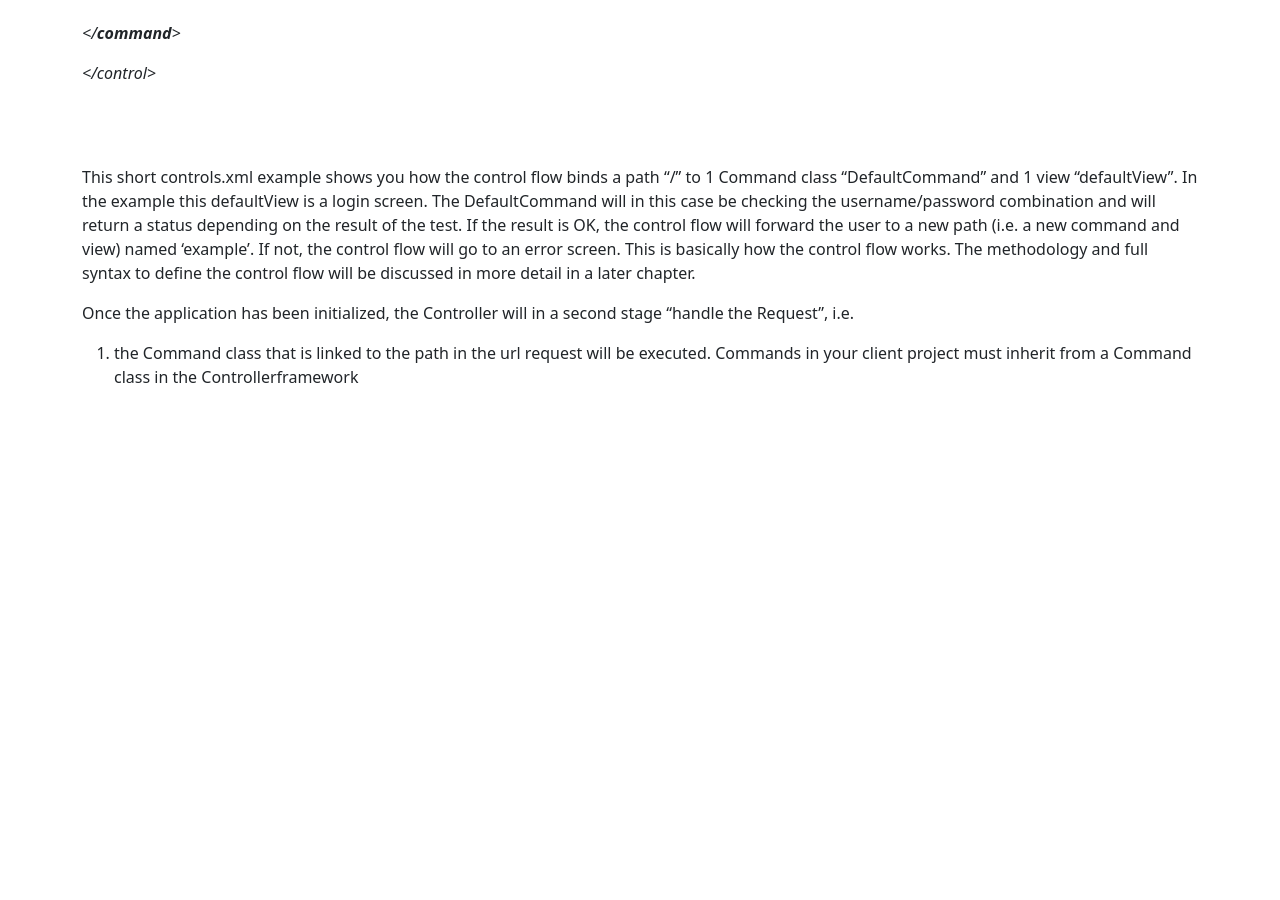
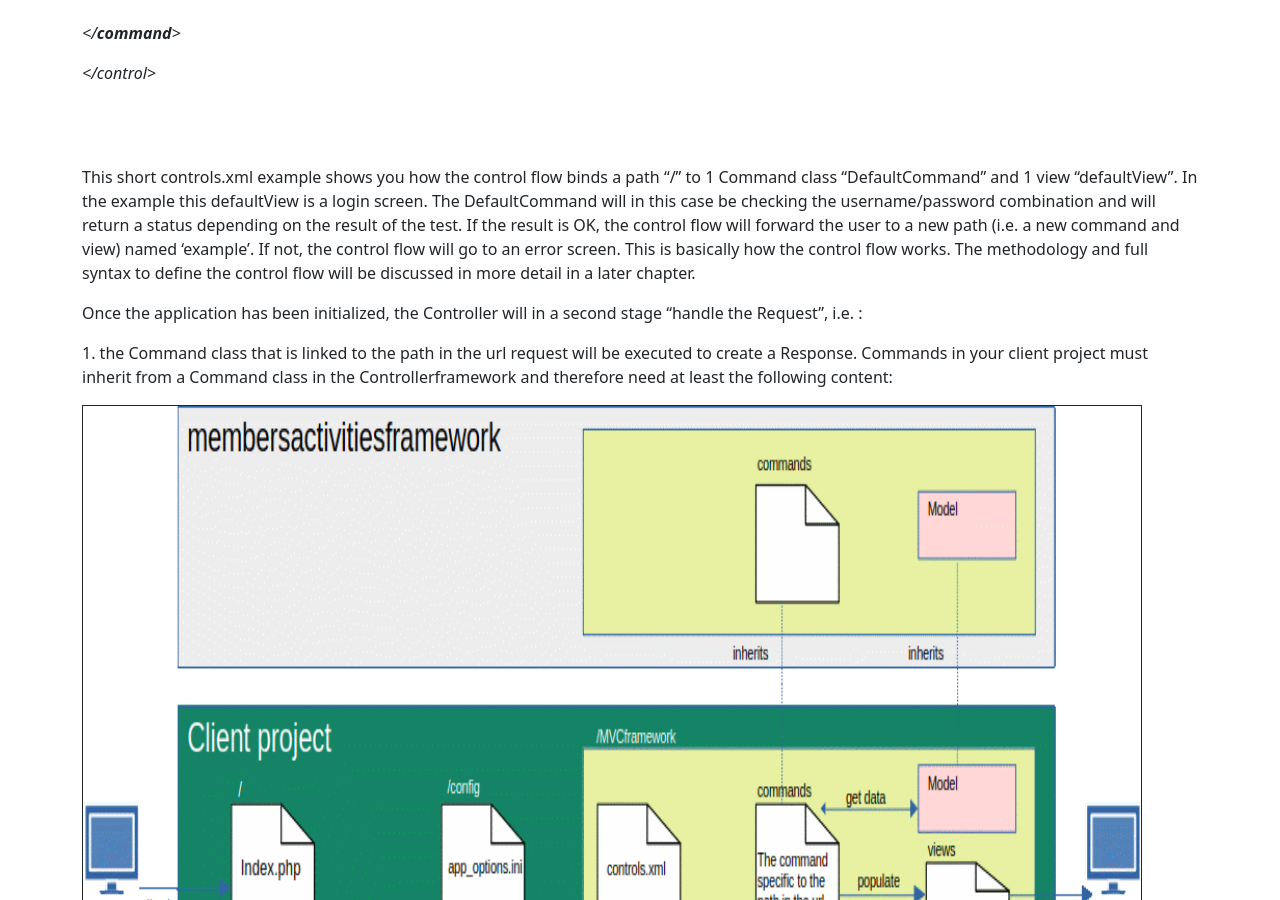
Before and after one commit to samoscon/samoscon.github.io, a Jekyll site: the page built from _posts/2025-11-22-members Activities framework.md, in a window 1280 px wide and 900 px high, scrolled down 3372 px. Built offline with Jekyll 4.4.1, drawn with Linux system fonts in a browser that asks for light colours; before the commit the page ends 3777 px from its top, so only the background shows below that.

Commit message:
Update 2025-11-22-members Activities framework.md

```diff
--- a/_posts/2025-11-22-members Activities framework.md
+++ b/_posts/2025-11-22-members Activities framework.md
@@ -155,11 +155,11 @@ be discussed in more detail in a later chapter. </span></span></cite>
 </p>
 <p><cite><span style="font-style: normal"><span style="font-weight: normal">Once
 the application has been initialized, the Controller will in a second
-stage “handle the Request”, i.e. </span></span></cite>
+stage “handle the Request”, i.e. :</span></span></cite>
 </p>
-<ol>
-	<li><p><cite><span style="font-style: normal"><span style="font-weight: normal">the
-	Command class that is linked to the path in the url request will be
-	executed. Commands in your client project must inherit from a
-	Command class in the Controllerframework</span></span></cite></p></li>
-</ol>
+<p>
+	1. the	Command class that is linked to the path in the url request will be	executed to create a Response. Commands in your client project must inherit from a
+	Command class in the Controllerframework and therefore need at least the following content:
+</p>
+<p><img src="/assets/1 high level overview_html_42ddbf75.gif" name="Image1" align="center" width="95%" height="95%" border="1"/>
+</p><br/>
```
